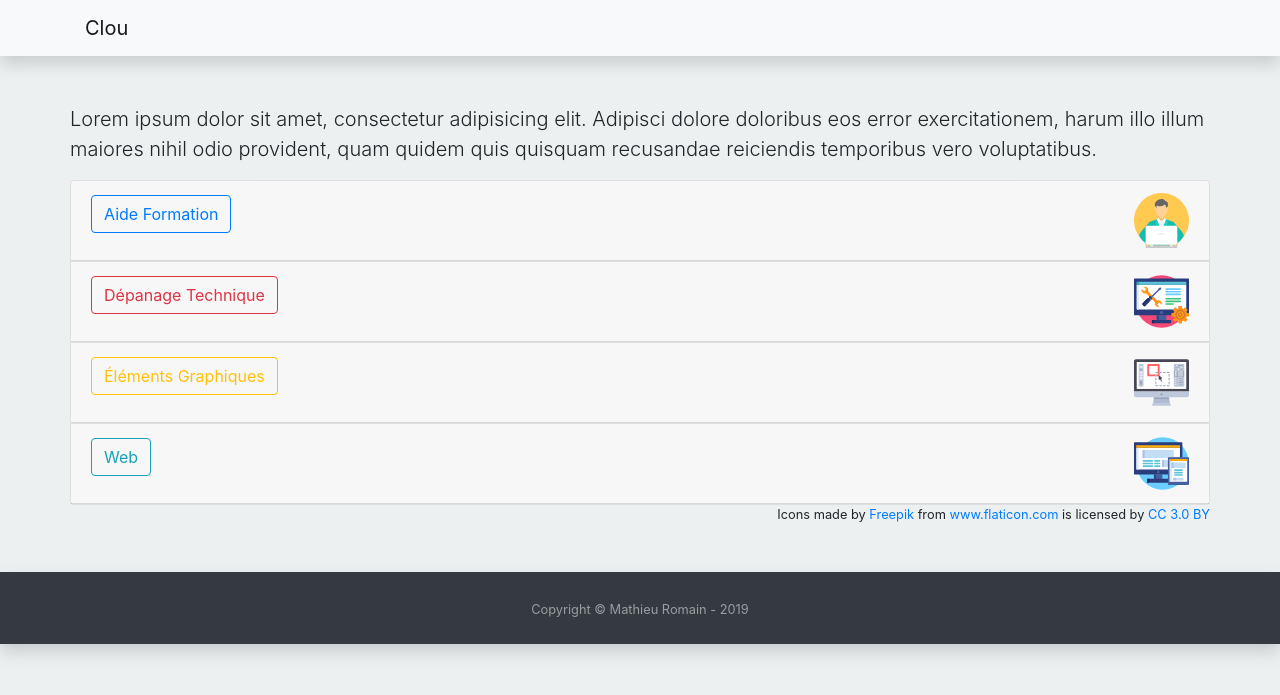
After one commit to mclouu/clouDjango, a Django app: template blog/templates/site/service.html in a window 1280 px wide. The commit adds this page. Shown: the top 695 px of the page. Run offline with Django 3.2, Linux system fonts and the light colour scheme; the template is opened without the code that fills it, so the values that code supplies are empty; some libraries are stand-ins or nearby versions.

Commit message:
add img svg, create a template folder for better organization

```diff
--- a/blog/templates/blog/post_list.html
+++ b/blog/templates/blog/post_list.html
@@ -30,13 +30,14 @@
     </div>
     {% endfor %}
 </div>
-<div class="col-sm-3">
+<div class="col-sm-3" align="right">
     <h5>Categories</h5>
     <ul class="list-unstyled">
         {% for cat in categories %}
         <li>
             <a href="{% url 'post-list' cat.slug %}" class="badge badge-success"> {{ cat.name|capfirst }}</a>
         </li>
+       -------------
         {% endfor %}
     </ul>
 </div>
@@ -45,7 +46,6 @@
 body {
   background-color: #ecf0f1;
 }
-
 a {
  color : black;
 }
--- /dev/null
+++ b/blog/templates/site/service.html
@@ -0,0 +1,152 @@
+{% extends 'base.html' %}
+{% load static %}
+{% block title %}Service{% endblock %}
+
+{% block content %}
+
+
+<!-- Page Content -->
+<section class="py-5">
+    <div >
+        <p class="lead">Lorem ipsum dolor sit amet, consectetur adipisicing elit. Adipisci dolore doloribus eos error
+            exercitationem, harum illo illum maiores nihil odio provident, quam quidem quis quisquam recusandae
+            reiciendis temporibus vero voluptatibus.</p>
+    </div>
+    <div >
+        <div class="accordion" id="accordionExample">
+            <div class="card">
+                <div class="card-header" id="headingOne">
+                    <h2 class="mb-0">
+                        <button class="btn btn-outline-primary collapsed" type="button" data-toggle="collapse"
+                                data-target="#collapseOne"
+                                aria-expanded="false" aria-controls="collapseOne">
+                            Aide Formation
+                        </button>
+                        <img src="{% static 'img/formation.svg' %}"
+                             height="5%" width="5%" align="right">
+                    </h2>
+                </div>
+
+                <div id="collapseOne" class="collapse" aria-labelledby="headingOne"
+                     data-parent="#accordionExample">
+                    <div class="card-body">
+                        mdlol
+                    </div>
+                </div>
+            </div>
+            <div class="card">
+                <div class="card-header" id="headingTwo">
+                    <h2 class="mb-0">
+                        <button class="btn btn-outline-danger collapsed" type="button" data-toggle="collapse"
+                                data-target="#collapseTwo" aria-expanded="false" aria-controls="collapseTwo">
+                            Dépanage Technique
+                        </button>
+                        <img src="{% static 'img/tech.svg' %}"
+                             height="5%" width="5%" align="right">
+                    </h2>
+                </div>
+                <div id="collapseTwo" class="collapse" aria-labelledby="headingTwo"
+                     data-parent="#accordionExample">
+                    <div class="card-body">
+                        Anim pariatur cliche reprehenderit, enim eiusmod high life accusamus terry richardson ad
+                        squid. 3
+                        wolf moon officia aute, non cupidatat skateboard dolor brunch. Food truck quinoa
+                        nesciunt laborum
+                        eiusmod. Brunch 3 wolf moon tempor, sunt aliqua put a bird on it squid single-origin
+                        coffee nulla
+                        assumenda shoreditch et. Nihil anim keffiyeh helvetica, craft beer labore wes anderson
+                        cred nesciunt
+                        sapiente ea proident. Ad vegan excepteur butcher vice lomo. Leggings occaecat craft beer
+                        farm-to-table, raw denim aesthetic synth nesciunt you probably haven't heard of them
+                        accusamus
+                        labore sustainable VHS.
+                    </div>
+                </div>
+            </div>
+            <div class="card">
+                <div class="card-header" id="headingThree">
+                    <h2 class="mb-0">
+                        <button class="btn btn-outline-warning collapsed" type="button" data-toggle="collapse"
+                                data-target="#collapseThree" aria-expanded="false"
+                                aria-controls="collapseThree">
+                            Éléments Graphiques
+                        </button>
+                        <img src="{% static 'img/graphique.svg' %}"
+                             height="5%" width="5%" align="right">
+                    </h2>
+                </div>
+                <div id="collapseThree" class="collapse" aria-labelledby="headingThree"
+                     data-parent="#accordionExample">
+                    <div class="card-body">
+                        Anim pariatur cliche reprehenderit, enim eiusmod high life accusamus terry richardson ad
+                        squid. 3
+                        wolf moon officia aute, non cupidatat skateboard dolor brunch. Food truck quinoa
+                        nesciunt laborum
+                        eiusmod. Brunch 3 wolf moon tempor, sunt aliqua put a bird on it squid single-origin
+                        coffee nulla
+                        assumenda shoreditch et. Nihil anim keffiyeh helvetica, craft beer labore wes anderson
+                        cred nesciunt
+                        sapiente ea proident. Ad vegan excepteur butcher vice lomo. Leggings occaecat craft beer
+                        farm-to-table, raw denim aesthetic synth nesciunt you probably haven't heard of them
+                        accusamus
+                        labore sustainable VHS.
+                    </div>
+                </div>
+            </div>
+            <div class="card">
+                <div class="card-header" id="headingFour">
+                    <h2 class="mb-0">
+                        <button class="btn btn-outline-info collapsed" type="button" data-toggle="collapse"
+                                data-target="#collapseThree" aria-expanded="false"
+                                aria-controls="collapseThree">
+                            Web
+                        </button>
+                        <img src="{% static 'img/web.svg' %}"
+                             height="5%" width="5%" align="right">
+                    </h2>
+                </div>
+                <div id="collapseFour" class="collapse" aria-labelledby="headingFour"
+                     data-parent="#accordionExample">
+                    <div class="card-body">
+                        Anim pariatur cliche reprehenderit, enim eiusmod high life accusamus terry richardson ad
+                        squid. 3
+                        wolf moon officia aute, non cupidatat skateboard dolor brunch. Food truck quinoa
+                        nesciunt laborum
+                        eiusmod. Brunch 3 wolf moon tempor, sunt aliqua put a bird on it squid single-origin
+                        coffee nulla
+                        assumenda shoreditch et. Nihil anim keffiyeh helvetica, craft beer labore wes anderson
+                        cred nesciunt
+                        sapiente ea proident. Ad vegan excepteur butcher vice lomo. Leggings occaecat craft beer
+                        farm-to-table, raw denim aesthetic synth nesciunt you probably haven't heard of them
+                        accusamus
+                        labore sustainable VHS.
+                    </div>
+                </div>
+            </div>
+        </div>
+        <small>
+            <div>Icons made by <a href="https://www.freepik.com/" title="Freepik">Freepik</a> from <a
+                    href="https://www.flaticon.com/" title="Flaticon">www.flaticon.com</a> is licensed by <a
+                    href="http://creativecommons.org/licenses/by/3.0/" title="Creative Commons BY 3.0"
+                    target="_blank">CC
+                3.0 BY</a>
+            </div>
+        </small>
+    </div>
+</section>
+<style>
+body {
+  background-color: #ecf0f1;
+}
+small {
+    text-align: right;
+}
+
+
+
+
+
+
+</style>
+
+{% endblock content %}
--- a/templates/base.html
+++ b/templates/base.html
@@ -3,13 +3,14 @@
 <html lang="en">
 <head>
     <meta charset="UTF-8">
+
     <title>Blog - {% block title %}{% endblock %}</title>
     <link rel="stylesheet" href="{% static 'css/home.css' %}">
     <link rel="stylesheet" href="{% static 'css/bootstrap.min.css' %}">
 </head>
 <body>
 
-<!-- Navigation -->
+<!-- Menu -->
 <nav class="navbar navbar-expand-lg navbar-light bg-light shadow ">
     <div class="container">
         <a class="navbar-brand" href="{% url 'home' %}">Clou</a>
@@ -30,8 +31,8 @@
 </nav>
 <!--Body-->
 <div class="container">
-    <div class="row mt-4">
-        {% block content %}Please override this block!{% endblock %}
+    <div class="row mt-12">
+        {% block content %}{% endblock content %}
     </div>
 </div>
 
@@ -42,6 +43,8 @@
     </div>
 </footer>
 
+
+<!-- Script -->
 <script src="https://code.jquery.com/jquery-3.3.1.slim.min.js"
         integrity="sha384-q8i/X+965DzO0rT7abK41JStQIAqVgRVzpbzo5smXKp4YfRvH+8abtTE1Pi6jizo"
         crossorigin="anonymous"></script>
@@ -56,3 +59,29 @@
 
 </body>
 </html>
+
+<style>
+/* width */
+::-webkit-scrollbar {
+  width: 7px;
+}
+
+/* Track */
+::-webkit-scrollbar-track {
+  box-shadow: inset 0 0 6px rgba(0,0,0,0.3);
+  <!--border-radius: 10px;-->
+}
+
+/* Handle */
+::-webkit-scrollbar-thumb {
+  background-color: CornflowerBlue;
+  outline: 2px solid slategrey;
+}
+
+/* Handle on hover */
+::-webkit-scrollbar-thumb:hover {
+  background: DodgerBlue;
+}
+
+
+</style>
```
Also changed, not shown: blog/templates/blog/service.html (deleted, +0 -68 lines), blog/templates/site/contact.html (renamed from blog/templates/blog/contact.html, +3 -15 lines), blog/templates/site/dev.html (renamed from blog/templates/blog/dev.html, +1 -7 lines), blog/views.py (+4 -4 lines), blog/static/img/formation.svg (added), blog/static/img/graphique.svg (added), blog/static/img/tech.svg (added), blog/static/img/web.svg (added), blog/templates/site/__init__.py (added), blog/templates/site/home.html (renamed from blog/templates/blog/home.html).
